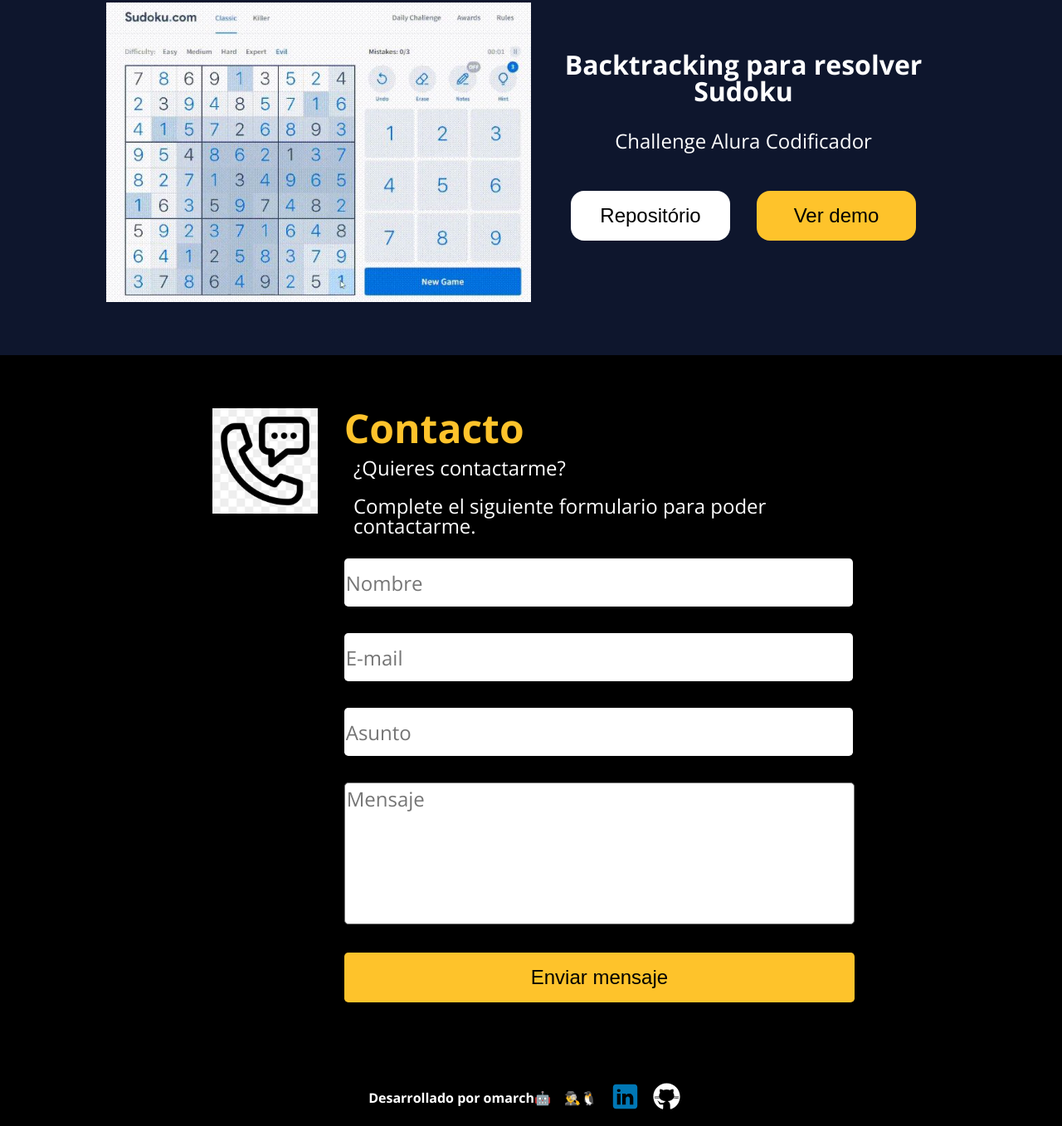
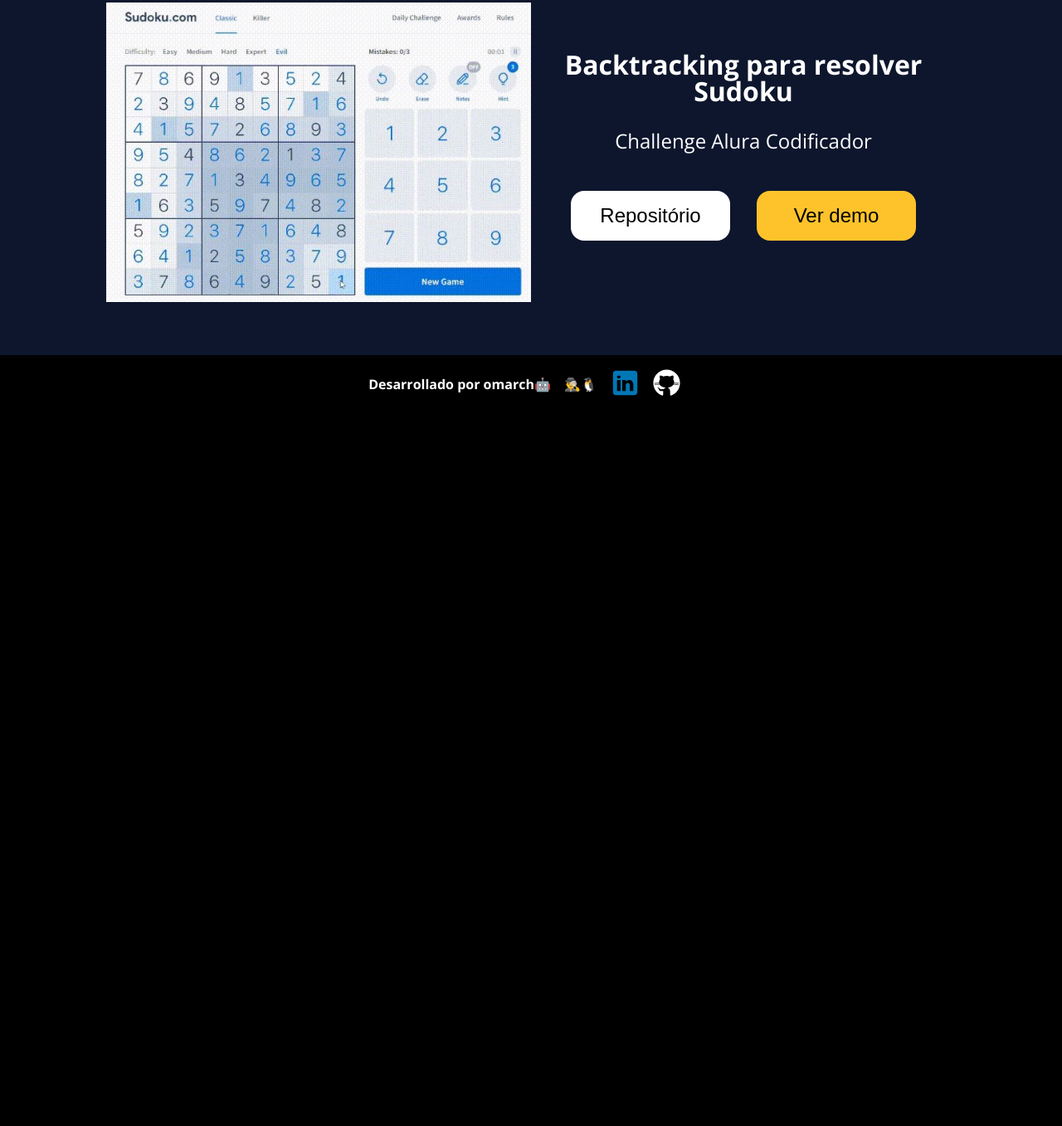
Before and after one commit to OmarUTEC/portafolio, a plain HTML site: page index.html in a window 1280 px wide. Shown: the part 3688-5045 px from the top of the page at 83% size. After the commit the page ends 4185 px from the top, so only its background shows below. Drawn offline with nearby package versions, Linux system fonts and the light colour scheme.

Commit message:
update update portafolio

```diff
--- a/index.html
+++ b/index.html
@@ -315,29 +315,6 @@
         </div>
     </section>
 
-    <!-- Sección de Contacto -->
-    <section class="formcontacto" id="contacto">
-        <div class="formcontacto__contacto">
-            <div class="formcontacto--izq">
-                <img class="formcontacto__img" src="imgs/contacto.jpg">
-            </div>
-            <div class="formcontacto__text">
-                <h2 class="formcontacto__title">Contacto</h2>
-                <h3 class="formcontacto__subtext">¿Quieres contactarme?</h3>
-                <h3 class="formcontacto__subtext">Complete el siguiente formulario para poder contactarme. </h3>
-                <form class="formcontacto__form" name="form" action="https://formsubmit.co/sadiobelinda8@gmail.com" method="POST">
-                    <input class="formcontacto__input" type="text" name="name" placeholder="Nombre" required>
-                    <input class="formcontacto__input" type="email" name="email" placeholder="E-mail" required>
-                    <input class="formcontacto__input" type="text" name="asunto" placeholder="Asunto">
-                    <textarea class="formcontacto__textarea" rows="5" cols="40" id="mensagem" name="mensaje"
-                        placeholder="Mensaje"></textarea>
-                    <button type="submit" class="formcontacto__boton">Enviar mensaje</button>
-                </form>
-            </div>
-
-        </div>
-    </section>
-
     <!-- Sección de Footer -->
 
     <footer class="footer">
```
